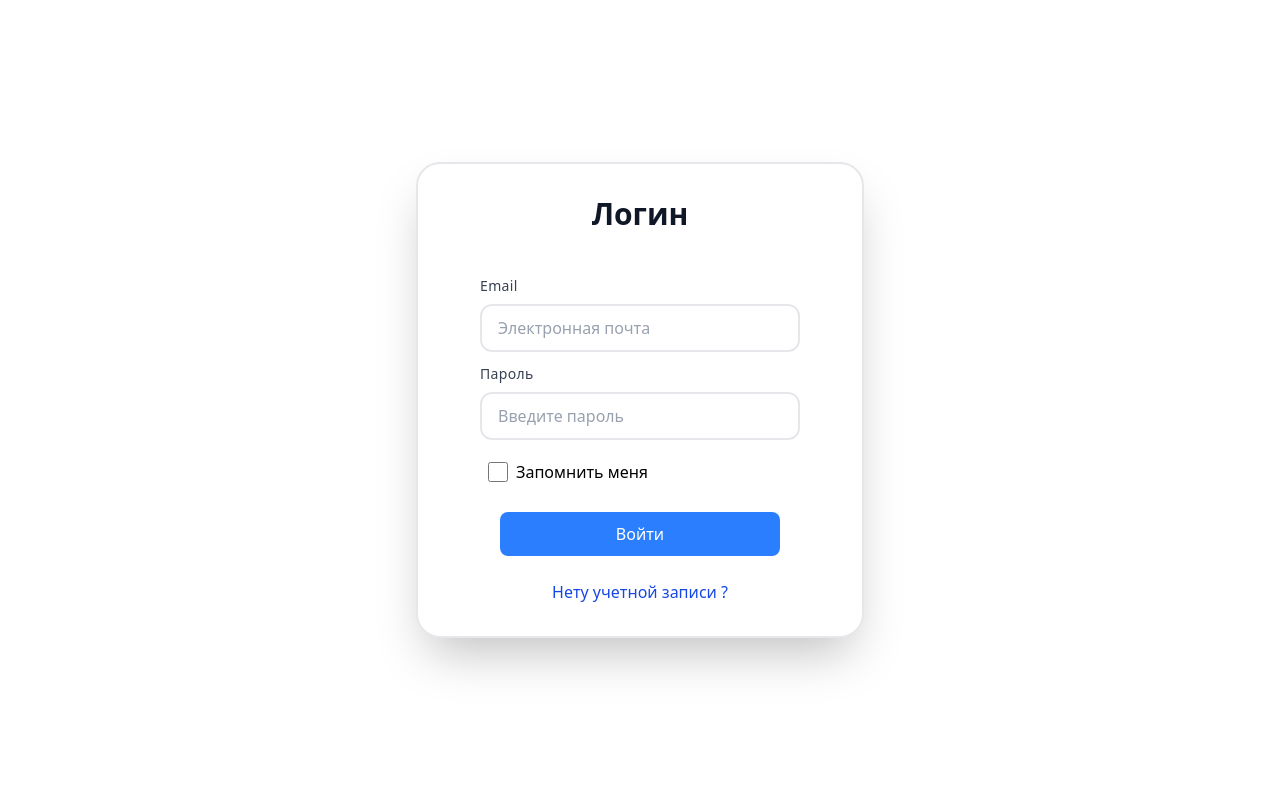
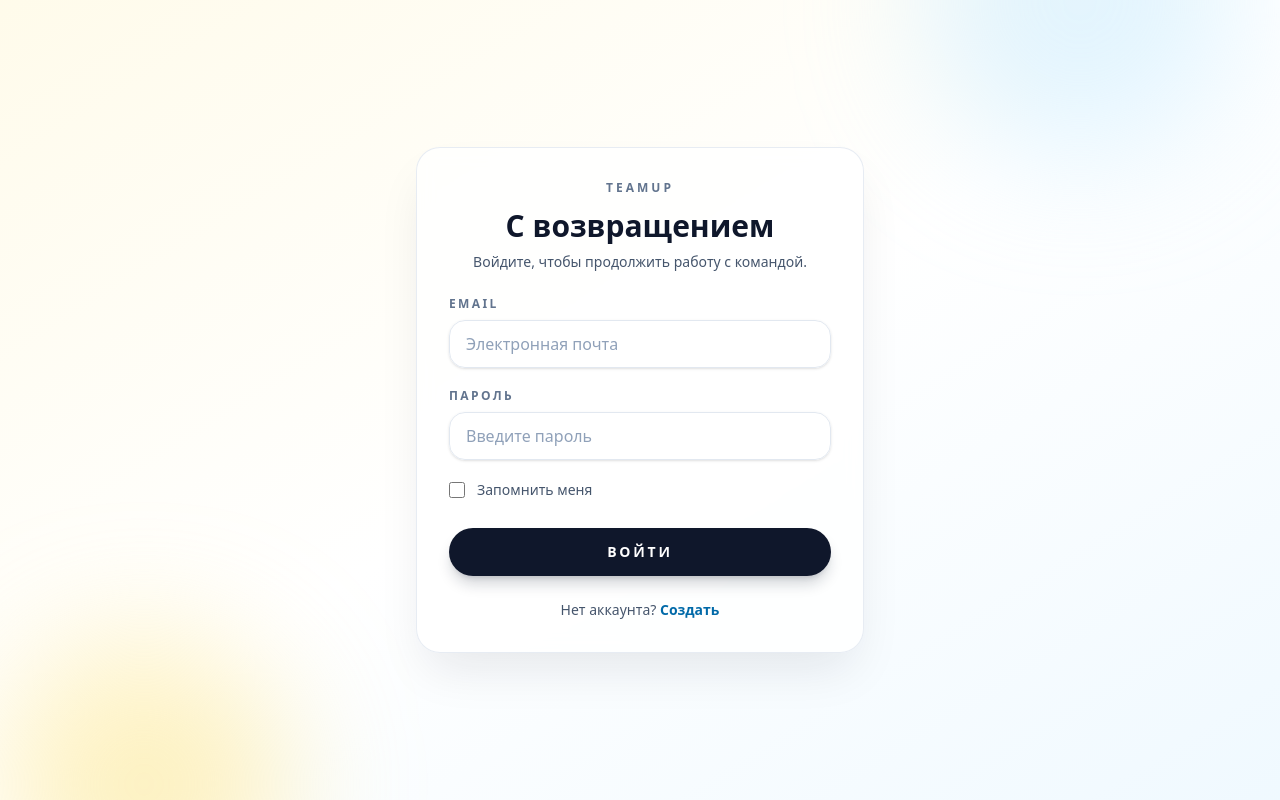
Before and after one commit to IsMirakl/TeamUp, a React app in the folder frontend/: page /login in a window 1280 px wide. Built offline with nearby package versions, Linux system fonts and the light colour scheme; the HTML template or start-up script is replaced by a standard one.

Commit message:
feat: add Header, HomePage, LoginPage, and RegisterPage components with updated styles and navigation

```diff
--- /dev/null
+++ b/frontend/src/components/Header.tsx
@@ -0,0 +1,61 @@
+import { Link } from 'react-router-dom';
+import { useAuth } from '../hooks/useAuth';
+
+const Header = () => {
+  const { user } = useAuth();
+
+  const isAuthenticated = !!user;
+
+  return (
+    <header className="relative w-full border-b border-slate-200/70 bg-gradient-to-r from-amber-50 via-white to-sky-50">
+      <div className="pointer-events-none absolute inset-0 opacity-70 [background:radial-gradient(90%_140%_at_0%_0%,rgba(14,116,144,0.18),transparent_60%)]" />
+      <div className="relative mx-auto flex w-full max-w-6xl flex-col gap-4 px-6 py-4 md:flex-row md:items-center md:justify-between">
+        <Link
+          className="font-miranda text-2xl font-semibold tracking-tight text-slate-900 transition hover:text-sky-700 md:text-3xl"
+          to={'/home'}
+        >
+          TeamUP
+        </Link>
+        <nav
+          className="flex flex-wrap items-center gap-6 font-miranda text-sm font-semibold text-slate-700 md:text-base"
+          aria-label="Основная навигация"
+        >
+          <Link
+            className="transition hover:text-sky-700"
+            to={'/'}
+          >
+            Главная
+          </Link>
+          <Link
+            className="transition hover:text-sky-700"
+            to={'/'}
+          >
+            Мои посты
+          </Link>
+          <Link
+            className="transition hover:text-sky-700"
+            to={'/'}
+          >
+            Команда
+          </Link>
+        </nav>
+        <div className="flex items-center gap-3">
+          {isAuthenticated ? (
+            <div className="rounded-full border border-slate-300/70 bg-white/70 px-4 py-2 text-sm font-semibold text-slate-700 shadow-sm">
+              Профиль
+            </div>
+          ) : (
+            <Link
+              className="rounded-full bg-slate-900 px-4 py-2 text-sm font-semibold text-white shadow-lg shadow-slate-900/20 transition hover:bg-slate-800"
+              to={'/login'}
+            >
+              Вход
+            </Link>
+          )}
+        </div>
+      </div>
+    </header>
+  );
+};
+
+export default Header;
--- a/frontend/src/components/forms/LoginForm.tsx
+++ b/frontend/src/components/forms/LoginForm.tsx
@@ -1,5 +1,5 @@
 import { useState } from 'react';
-import { Link, useNavigate } from 'react-router-dom';
+import { useNavigate } from 'react-router-dom';
 import { useAuth } from '../../hooks/useAuth';
 import ButtonSubmit from '../ui/ButtonSubmit';
 import InputField from '../ui/InputField';
@@ -39,7 +39,7 @@ const LoginForm: React.FC<LoginFormProps> = () => {
   return (
     <form
       onSubmit={handleSubmit}
-      className="space-y-4"
+      className="space-y-5"
     >
       <InputField
         id="email"
@@ -58,27 +58,21 @@ const LoginForm: React.FC<LoginFormProps> = () => {
         onChange={e => handleInputChange('password', e.target.value)}
       />
 
-      <div className="mt-5 ml-5 flex items-center gap-2">
+      <label className="flex items-center gap-3 text-sm text-slate-600">
         <input
           type="checkbox"
-          className="h-5 w-5"
+          className="h-4 w-4 rounded border-slate-300 text-slate-900 focus:ring-2 focus:ring-sky-200"
         />
-        <p>Запомнить меня</p>
-      </div>
+        Запомнить меня
+      </label>
 
-      <div className="mt-7 mb-6 flex justify-center">
+      <div className="pt-2">
         <ButtonSubmit
           id="login"
           type="submit"
           value="Войти"
         />
       </div>
-      <Link
-        className="flex justify-center text-blue-700"
-        to={'/register'}
-      >
-        Нету учетной записи ?
-      </Link>
     </form>
   );
 };
--- a/frontend/src/components/forms/RegisterForm.tsx
+++ b/frontend/src/components/forms/RegisterForm.tsx
@@ -1,5 +1,5 @@
 import { useState } from 'react';
-import { Link, useNavigate } from 'react-router-dom';
+import { useNavigate } from 'react-router-dom';
 
 import { useAuth } from '../../hooks/useAuth';
 import ButtonSubmit from '../ui/ButtonSubmit';
@@ -45,7 +45,10 @@ const RegisterForm: React.FC<RegisterFormProps> = () => {
   };
 
   return (
-    <form onSubmit={handleSubmit}>
+    <form
+      onSubmit={handleSubmit}
+      className="space-y-5"
+    >
       <InputField
         id="name"
         label="Имя"
@@ -82,19 +85,13 @@ const RegisterForm: React.FC<RegisterFormProps> = () => {
         onChange={e => handleInputChange('confirmPassword', e.target.value)}
       />
 
-      <div className="mt-7 mb-6 flex justify-center">
+      <div className="pt-2">
         <ButtonSubmit
           id="login"
           type="submit"
           value="Зарегистрироваться"
         />
       </div>
-      <Link
-        className="flex justify-center text-blue-700"
-        to={'/login'}
-      >
-        Уже зарегистрированы ?
-      </Link>
     </form>
   );
 };
--- a/frontend/src/components/ui/ButtonSubmit.tsx
+++ b/frontend/src/components/ui/ButtonSubmit.tsx
@@ -8,7 +8,7 @@ const ButtonSubmit: React.FC<ButtonSubmitProps> = ({ id, value }) => (
   <button
     id={id}
     type="submit"
-    className="h-11 w-70 rounded-lg bg-blue-500 text-white transition-all duration-150 active:scale-95 active:bg-blue-600 active:shadow-md"
+    className="h-12 w-full rounded-full bg-slate-900 text-sm font-semibold tracking-[0.2em] text-white uppercase shadow-lg shadow-slate-900/20 transition hover:bg-slate-800 active:scale-[0.98]"
   >
     {value}
   </button>
--- a/frontend/src/components/ui/InputField.tsx
+++ b/frontend/src/components/ui/InputField.tsx
@@ -17,10 +17,10 @@ const InputField: React.FC<InputFieldProps> = ({
   onChange,
   required,
 }) => (
-  <div className="m-3">
+  <div className="space-y-2">
     <label
       htmlFor={id}
-      className="mb-2 block text-sm font-medium tracking-wide text-gray-700"
+      className="block text-xs font-semibold tracking-[0.2em] text-slate-500 uppercase"
     >
       {label}
     </label>
@@ -31,7 +31,7 @@ const InputField: React.FC<InputFieldProps> = ({
       placeholder={placeholder}
       value={value}
       onChange={onChange}
-      className="h-12 w-80 rounded-xl border-2 border-gray-200 bg-white/80 px-4 py-3 text-base font-medium text-gray-800 placeholder-gray-400 transition-all duration-200 ease-in-out invalid:border-red-400 hover:border-blue-400 hover:shadow-md hover:shadow-blue-100 focus:border-blue-500 focus:shadow-xl focus:ring-4 focus:shadow-blue-200/80 focus:ring-blue-100/50 focus:outline-none disabled:cursor-not-allowed disabled:bg-gray-100"
+      className="h-12 w-full rounded-2xl border border-slate-200 bg-white/80 px-4 text-base text-slate-900 placeholder-slate-400 shadow-sm transition focus:border-sky-300 focus:ring-4 focus:ring-sky-100/70 focus:outline-none disabled:cursor-not-allowed disabled:bg-slate-100"
     />
   </div>
 );
--- a/frontend/src/index.css
+++ b/frontend/src/index.css
@@ -1 +1,6 @@
-@import "tailwindcss";
+@import 'tailwindcss';
+@import url('https://fonts.googleapis.com/css2?family=Miranda+Sans:ital,wght@0,400..700;1,400..700&display=swap');
+
+@theme {
+  --font-miranda: 'Miranda Sans', sans-serif;
+}
--- /dev/null
+++ b/frontend/src/pages/HomePage.tsx
@@ -0,0 +1,14 @@
+import Header from '../components/Header';
+
+const HomePage = () => {
+  return (
+    <>
+      <header>
+        <Header />
+      </header>
+      {/* <main className="h-50 w-20 bg-indigo-100"></main>; */}
+    </>
+  );
+};
+
+export default HomePage;
--- a/frontend/src/pages/LoginPage.tsx
+++ b/frontend/src/pages/LoginPage.tsx
@@ -1,11 +1,33 @@
+import { Link } from 'react-router-dom';
 import LoginForm from '../components/forms/LoginForm';
 
 const LoginPage = () => {
   return (
-    <section className="flex min-h-screen items-center justify-center bg-white">
-      <div className="flex w-full max-w-md flex-col items-center justify-center rounded-3xl border-2 border-gray-200 bg-white p-8 shadow-2xl">
-        <h1 className="mb-8 text-3xl font-bold text-gray-900">Логин</h1>
+    <section className="relative flex min-h-screen items-center justify-center overflow-hidden bg-gradient-to-br from-amber-50 via-white to-sky-50 px-6 py-16">
+      <div className="pointer-events-none absolute -top-40 right-10 h-80 w-80 rounded-full bg-sky-200/40 blur-3xl" />
+      <div className="pointer-events-none absolute -bottom-32 left-0 h-72 w-72 rounded-full bg-amber-200/50 blur-3xl" />
+      <div className="relative w-full max-w-md rounded-3xl border border-slate-200/80 bg-white/80 p-8 shadow-2xl shadow-slate-900/10 backdrop-blur">
+        <div className="mb-6 text-center">
+          <p className="text-xs font-semibold tracking-[0.25em] text-slate-500 uppercase">
+            TeamUP
+          </p>
+          <h1 className="mt-3 text-3xl font-semibold text-slate-900">
+            С возвращением
+          </h1>
+          <p className="mt-2 text-sm text-slate-600">
+            Войдите, чтобы продолжить работу с командой.
+          </p>
+        </div>
         <LoginForm />
+        <div className="mt-6 text-center text-sm text-slate-600">
+          Нет аккаунта?{' '}
+          <Link
+            className="font-semibold text-sky-700 transition hover:text-sky-600"
+            to={'/register'}
+          >
+            Создать
+          </Link>
+        </div>
       </div>
     </section>
   );
--- a/frontend/src/pages/RegisterPage.tsx
+++ b/frontend/src/pages/RegisterPage.tsx
@@ -1,11 +1,33 @@
+import { Link } from 'react-router-dom';
 import RegisterForm from '../components/forms/RegisterForm';
 
 const RegisterPage = () => {
   return (
-    <section className="flex min-h-screen items-center justify-center bg-white">
-      <div className="flex w-full max-w-md flex-col items-center justify-center rounded-3xl border-2 border-gray-200 bg-white p-8 shadow-2xl">
-        <h1 className="mb-8 text-3xl font-bold text-gray-900">Регистрация</h1>
+    <section className="relative flex min-h-screen items-center justify-center overflow-hidden bg-gradient-to-br from-amber-50 via-white to-sky-50 px-6 py-16">
+      <div className="pointer-events-none absolute -top-40 left-10 h-80 w-80 rounded-full bg-amber-200/50 blur-3xl" />
+      <div className="pointer-events-none absolute right-0 -bottom-32 h-72 w-72 rounded-full bg-sky-200/40 blur-3xl" />
+      <div className="relative w-full max-w-md rounded-3xl border border-slate-200/80 bg-white/80 p-8 shadow-2xl shadow-slate-900/10 backdrop-blur">
+        <div className="mb-6 text-center">
+          <p className="text-xs font-semibold tracking-[0.25em] text-slate-500 uppercase">
+            TeamUP
+          </p>
+          <h1 className="mt-3 text-3xl font-semibold text-slate-900">
+            Создайте профиль
+          </h1>
+          <p className="mt-2 text-sm text-slate-600">
+            Соберите команду и запускайте проекты вместе.
+          </p>
+        </div>
         <RegisterForm />
+        <div className="mt-6 text-center text-sm text-slate-600">
+          Уже есть аккаунт?{' '}
+          <Link
+            className="font-semibold text-sky-700 transition hover:text-sky-600"
+            to={'/login'}
+          >
+            Войти
+          </Link>
+        </div>
       </div>
     </section>
   );
```
